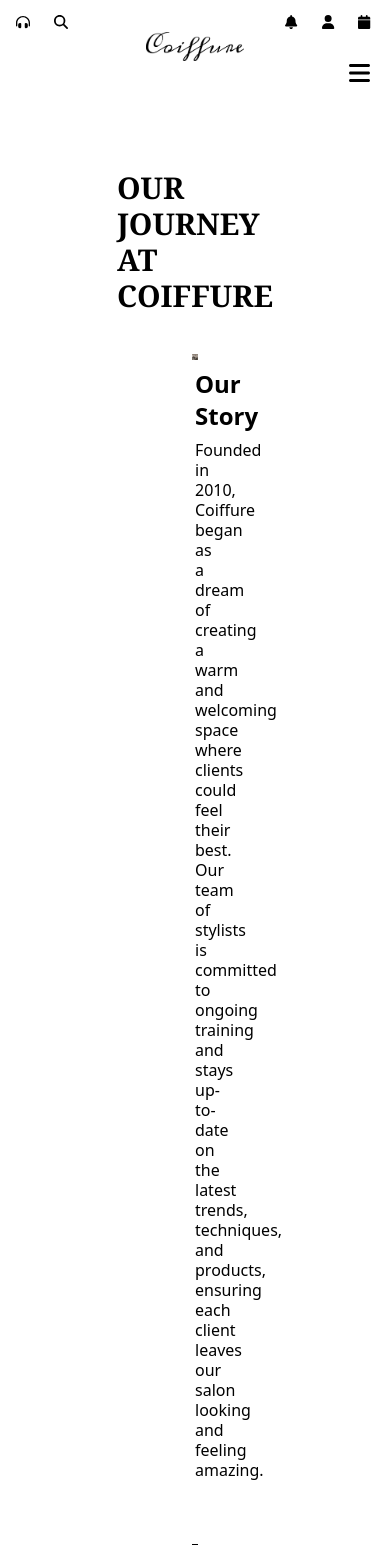
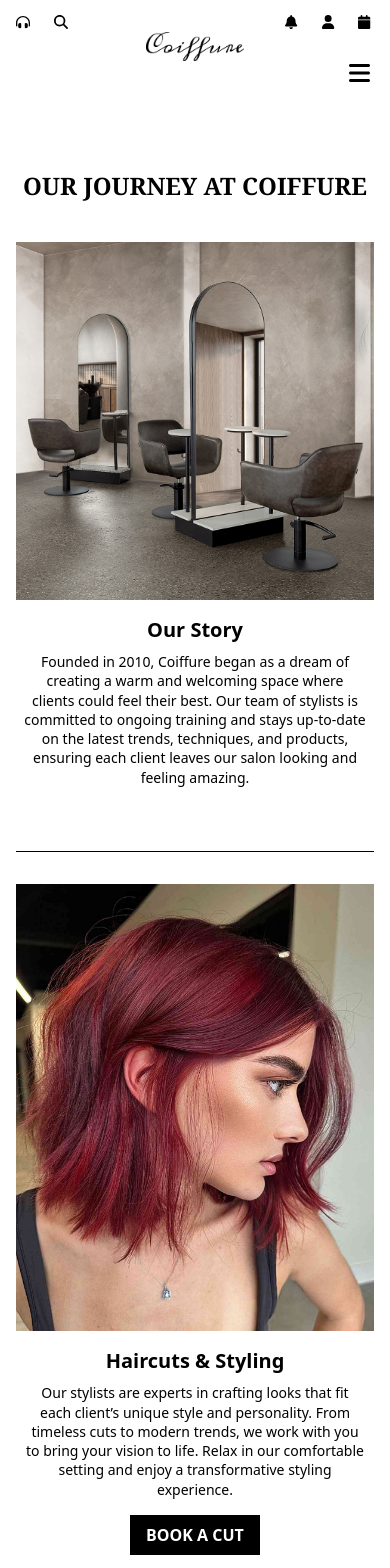
Before and after one commit to nguyenmse181820/HairSalon_FRONT, a React (Vite) app: page /about-us in a window 390 px wide. Shown: the top 1568 px of the page. Built offline with nearby package versions, Linux system fonts and the light colour scheme.

Commit message:
fix responseive

```diff
--- a/src/pages/AboutUsPage.jsx
+++ b/src/pages/AboutUsPage.jsx
@@ -1,36 +1,37 @@
-import React, { useEffect } from "react";
+import React from "react";
 import { useNavigate } from "react-router-dom";
 import Image1AboutUs from "../assets/AboutUs/pic1_aboutUs.jpg";
 import Image2AboutUs from "../assets/AboutUs/pic2_aboutUs.jpg";
 import Image3AboutUs from "../assets/AboutUs/pic3_aboutUs.jpg";
-import AOS from "aos";
-import "aos/dist/aos.css";
 
 const AboutUs = () => {
   const navigate = useNavigate();
 
   const handleBookingClick = (service) => {
-    navigate('/booking/service', { state: { service } });
+    navigate("/booking/service", { state: { service } });
   };
 
   return (
     <div>
-      <div className="mt-10 mx-8 px-40">
+      <div className="mt-10 mx-4 sm:mx-8 lg:px-40">
 
         {/* Section Title */}
         <div className="flex justify-center mb-10">
-          <h1 className="text-3xl font-bold font-serif">OUR JOURNEY AT COIFFURE</h1>
+          <h1 className="text-2xl sm:text-3xl font-bold font-serif text-center">OUR JOURNEY AT COIFFURE</h1>
         </div>
 
         {/* First Section */}
         <div className="flex flex-col lg:flex-row justify-between items-center mb-12">
-          <img className="lg:w-4/12 w-full h-auto mb-2 lg:mb-0" src={Image1AboutUs} alt="Salon Interior" />
-          <div className="lg:w-6/12 w-full lg:text-left text-center px-2">
-            <h2 className="text-2xl font-bold mb-2">Our Story</h2>
-            <p className="text-base mb-4 leading-tight">
+          <img
+            className="lg:w-4/12 w-full h-auto mb-4 lg:mb-0"
+            src={Image1AboutUs}
+            alt="Salon Interior"
+          />
+          <div className="lg:w-6/12 w-full text-center lg:text-left px-2">
+            <h2 className="text-xl sm:text-2xl font-bold mb-2">Our Story</h2>
+            <p className="text-sm sm:text-base mb-4 leading-snug sm:leading-tight">
               Founded in 2010, Coiffure began as a dream of creating a warm and welcoming space where clients could feel their best. Our team of stylists is committed to ongoing training and stays up-to-date on the latest trends, techniques, and products, ensuring each client leaves our salon looking and feeling amazing.
             </p>
-
           </div>
         </div>
 
@@ -38,31 +39,48 @@ const AboutUs = () => {
 
         {/* Second Section */}
         <div className="flex flex-col-reverse lg:flex-row justify-between items-center mb-12">
-          <div className="lg:w-6/12 w-full lg:text-left text-center px-2">
-            <h2 className="text-2xl font-bold mb-2">Haircuts & Styling</h2>
-            <p className="text-base mb-4 leading-tight">
+          <div className="lg:w-6/12 w-full text-center lg:text-left px-2">
+            <h2 className="text-xl sm:text-2xl font-bold mb-2">Haircuts & Styling</h2>
+            <p className="text-sm sm:text-base mb-4 leading-snug sm:leading-tight">
               Our stylists are experts in crafting looks that fit each client’s unique style and personality. From timeless cuts to modern trends, we work with you to bring your vision to life. Relax in our comfortable setting and enjoy a transformative styling experience.
             </p>
-            <button onClick={() => handleBookingClick('Haircuts & Styling')} className="px-6 py-2 bg-black text-white font-bold hover:bg-gray-800 transition-all">BOOK A CUT</button>
+            <button
+              onClick={() => handleBookingClick("Haircuts & Styling")}
+              className="px-4 sm:px-6 py-2 bg-black text-white font-bold hover:bg-gray-800 transition-all"
+            >
+              BOOK A CUT
+            </button>
           </div>
-          <img className="lg:w-4/12 w-full h-auto mb-2 lg:mb-0" src={Image2AboutUs} alt="Styling in Progress" />
+          <img
+            className="lg:w-4/12 w-full h-auto mb-4 lg:mb-0"
+            src={Image2AboutUs}
+            alt="Styling in Progress"
+          />
         </div>
 
         <hr className="border-black border-300 my-8 w-full mx-auto" />
 
         {/* Third Section */}
         <div className="flex flex-col lg:flex-row justify-between items-center mb-12">
-          <img className="lg:w-4/12 w-full h-auto mb-2 lg:mb-0" src={Image3AboutUs} alt="Coloring Process" />
-          <div className="lg:w-6/12 w-full lg:text-left text-center px-2">
-            <h2 className="text-2xl font-bold mb-2">Coloring & Highlights</h2>
-            <p className="text-base mb-4 leading-tight">
+          <img
+            className="lg:w-4/12 w-full h-auto mb-4 lg:mb-0"
+            src={Image3AboutUs}
+            alt="Coloring Process"
+          />
+          <div className="lg:w-6/12 w-full text-center lg:text-left px-2">
+            <h2 className="text-xl sm:text-2xl font-bold mb-2">Coloring & Highlights</h2>
+            <p className="text-sm sm:text-base mb-4 leading-snug sm:leading-tight">
               Looking to refresh your look or try something bold? Our color specialists use high-quality, nourishing products to create stunning color transformations. Get ready to turn heads with your new color!
             </p>
-            <button onClick={() => handleBookingClick('Coloring & Highlights')} className="px-6 py-2 bg-black text-white font-bold hover:bg-gray-800 transition-all">BOOK COLOR</button>
+            <button
+              onClick={() => handleBookingClick("Coloring & Highlights")}
+              className="px-4 sm:px-6 py-2 bg-black text-white font-bold hover:bg-gray-800 transition-all"
+            >
+              BOOK COLOR
+            </button>
           </div>
         </div>
       </div>
-
     </div>
   );
 };
--- a/src/pages/RewardPage.jsx
+++ b/src/pages/RewardPage.jsx
@@ -7,14 +7,14 @@ export default function RewardPage() {
     return (
         <div className="reward-page bg-white font-sans">
             {/* Header Section */}
-            <div className="flex relative w-full h-auto">
+            <div className="flex relative w-full h-auto sm:h-48 md:h-64 lg:h-auto">
                 <img
                     src={RewardBanner}
                     alt="Reward Banner"
                     className="object-cover w-full h-full"
                 />
                 <div className="flex absolute inset-0 justify-center items-center">
-                    <h1 className="absolute inset-0 text-gray-600 flex items-center font-semibold italic justify-center text-5xl font-montserrat w-full uppercase text-center">
+                    <h1 className="absolute inset-0 text-gray-600 flex items-center font-semibold italic justify-center text-2xl sm:text-3xl md:text-5xl font-montserrat w-full uppercase text-center">
                         reward
                     </h1>
                 </div>
```
Also changed, not shown: src/pages/ContactPage.jsx (+20 -22 lines).
